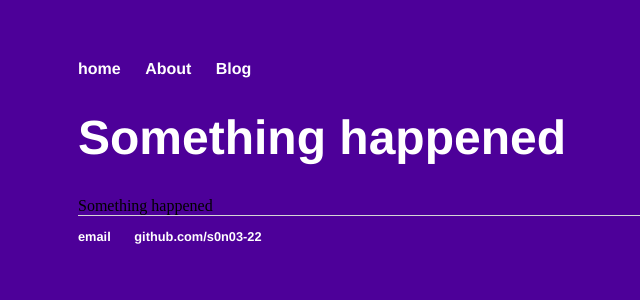
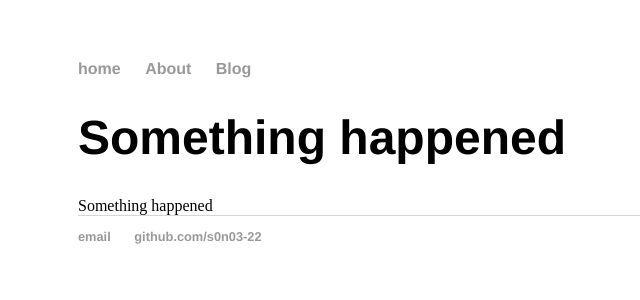
Before and after one commit to s0n03-22/s0n03-22.github.io, a Jekyll site: the page built from index.html, in a window 1280 px wide. Shown: the top 300 px of the page, without its empty margins (114-754 px from the left). Built offline with Jekyll 4.4.1, drawn with Linux system fonts in a browser that asks for light colours.

Commit message:
Update main.css

```diff
--- a/css/main.css
+++ b/css/main.css
@@ -1,14 +1,12 @@
 body {
     margin: 60px auto;
     width: 70%;
-    background: #4d0099;
 }
 nav ul, footer ul {
     font-family:'Helvetica', 'Arial', 'Sans-Serif';
     padding: 0px;
     list-style: none;
     font-weight: bold;
-    color: white;
 }
 nav ul li, footer ul li {
     display: inline;
@@ -16,21 +14,19 @@ nav ul li, footer ul li {
 }
 a {
     text-decoration: none;
-    color: white;
+    color: #999;
 }
 a:hover {
     text-decoration: underline;
-    color: white;
 }
 h1 {
     font-size: 3em;
     font-family:'Helvetica', 'Arial', 'Sans-Serif';
-    color: white;
 }
 p {
     font-size: 1.5em;
     line-height: 1.4em;
-    color: white;
+    color: #333;
 }
 footer {
     border-top: 1px solid #d5d5d5;
```
